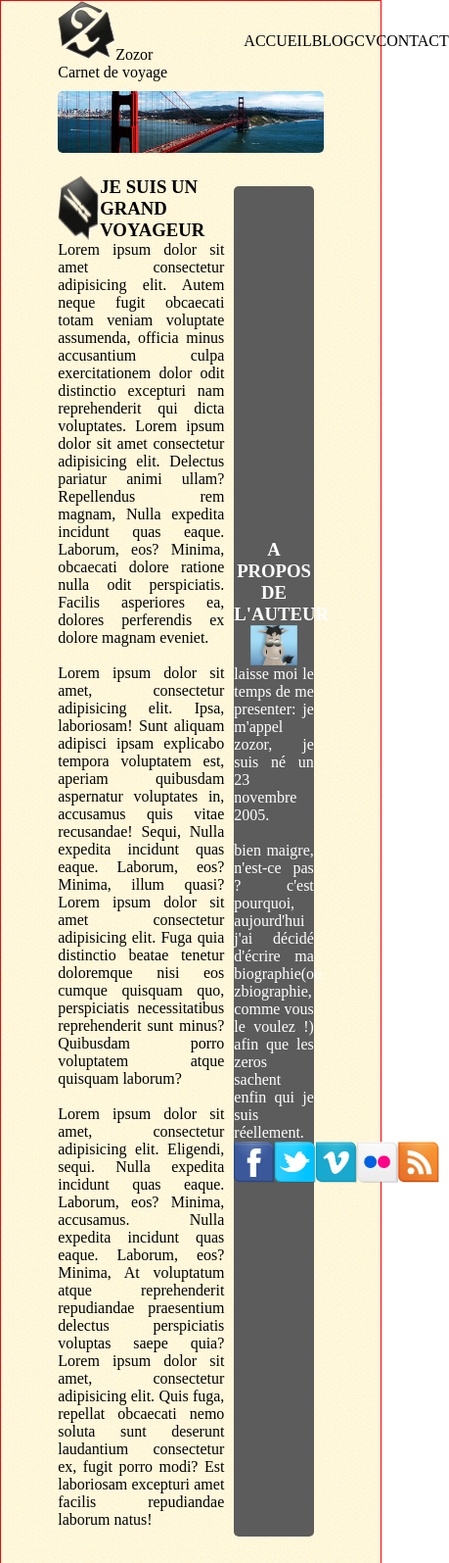
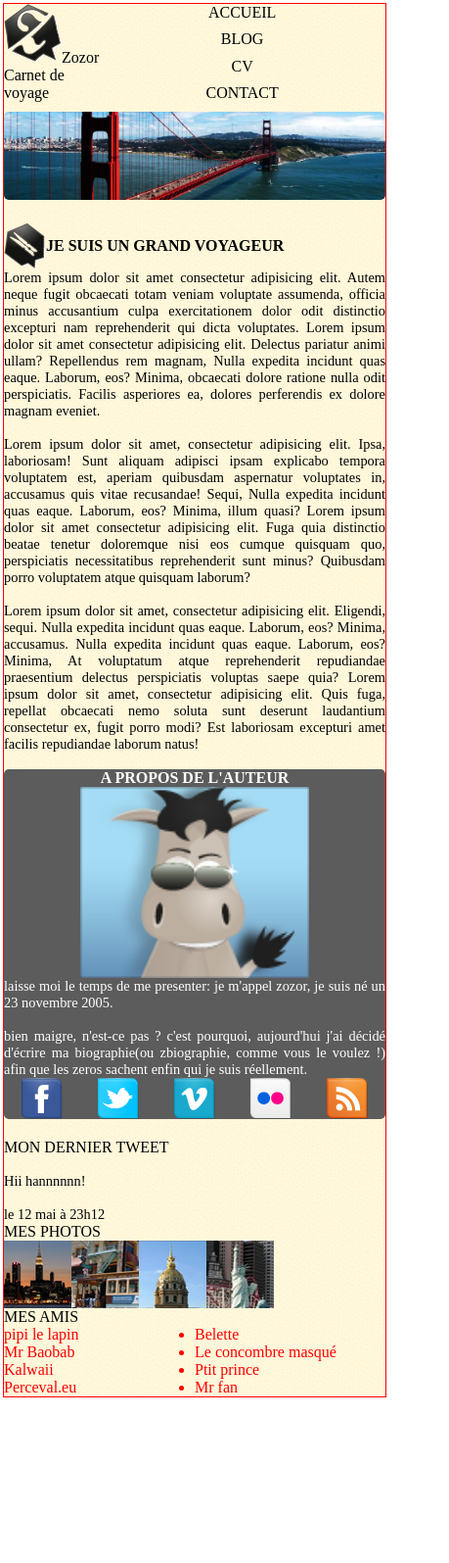
Before and after one commit to prince64denis/teste-zozor, a plain HTML site: page index.html in a window 390 px wide. Shown: the top 1595 px of the page at 98% size, 459 px wide, since content can reach past the window. After the commit the page ends 1429 px from the top, so only its background shows below. Drawn offline with Linux system fonts and the light colour scheme.

Commit message:
responsive

```diff
--- a/index.html
+++ b/index.html
@@ -5,6 +5,7 @@
     <meta http-equiv="X-UA-Compatible" content="IE=edge" />
     <meta name="viewport" content="width=device-width, initial-scale=1.0" />
     <link rel="stylesheet" href="style.css" />
+    <link rel="stylesheet" media="screen and (max-width: 1280px)" href="petite_resolution.css">
     <title>Document</title>
   </head>
   <body>
--- /dev/null
+++ b/petite_resolution.css
@@ -0,0 +1,97 @@
+@media  screen and (max-width: 1280px)
+{
+
+    body
+    {
+        width: 100%;
+        margin: 0px;
+    }
+    .page1
+    {
+        width: 100%;
+        margin: 3px;
+    }
+    .navigation
+    {
+        display: flex;
+        flex-direction: column;
+        width: 100%;
+    }
+    .pont
+    {
+        width: 100%;
+    }
+    .imagepont
+    {
+        width: 100%;
+    }
+    section
+    {
+        display: flex;
+        flex-direction: column;
+        width: 100%;
+        margin-right: 0px;
+    }
+    .limit-container
+    {
+        width: 100%;
+    }
+    article
+    {
+        width: 100%;
+        margin: 0px;
+    }
+    .titrearticle
+    {
+        width: 100%;
+        word-wrap: break-word;
+    }
+    aside
+    {
+        width: 100%;
+        margin: 0px;
+        justify-content: center;
+    }
+    .positionaside
+    {
+        margin: 0px;
+        width: 100%;
+    }
+    .imageasideparent
+    {
+        width: 100%;
+    }
+    .imageaside
+    {
+        width: 100%;
+    }
+    .reseaux
+    {
+        width: 100%;
+        justify-content: space-around;
+    }
+    footer
+    {
+        display: flex;
+        flex-direction: column;
+        width: 100%;
+    }
+    p
+    {
+        font-size: 0.9em;
+    }
+    .mesphoto, .monderniertweet, .mesamis
+    {
+        width: 100%;
+    }
+    .listphoto
+    {
+        display: flex;
+        flex-direction: row;
+    }
+    h1, h2
+    {
+        font-size: 1em;
+        width: 100%;
+    }
+}
--- a/style.css
+++ b/style.css
@@ -103,7 +103,6 @@ section
     display: flex;
     flex-direction: row;
     width: 100%;
-    margin-right: 10px;
     margin-top: 20px;
     margin-bottom: 20px;
 
@@ -113,6 +112,7 @@ article
     display: flex;
     flex-direction: column;
     width: 70%;
+    margin-right: 10px;
 }
 aside
 {
@@ -124,7 +124,6 @@ aside
     border-radius: 5px;
     width: 30%;
     color: white;
-    margin: 10px;
 }
 .imageasideparent
 {
```
